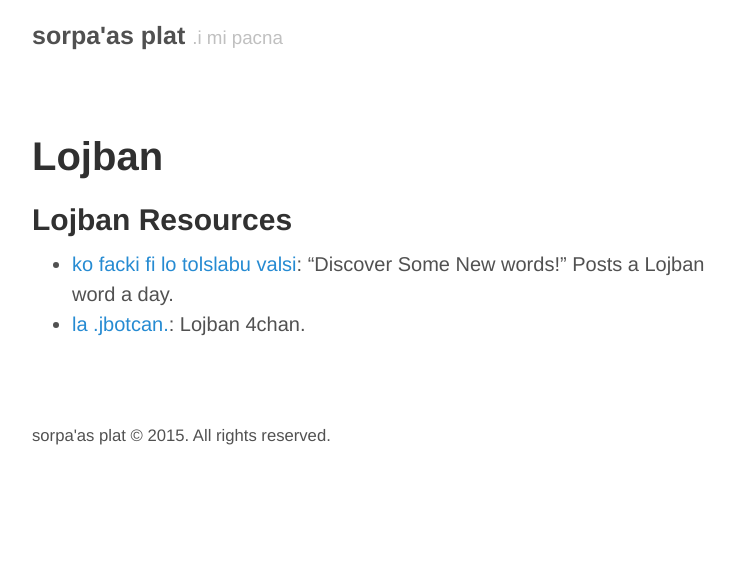
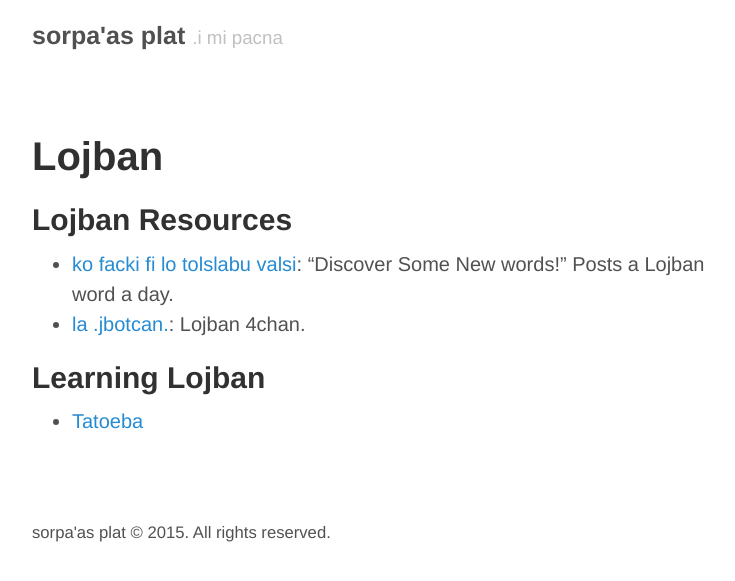
Before and after one commit to sorpaas/sorpaas.com, a Jekyll site: the page built from _wiki/lojban.md, in a window 1280 px wide. Shown: the top 581 px of the page, without its empty margins (258-993 px from the left). Built offline with Jekyll 4.4.1, drawn with Linux system fonts in a browser that asks for light colours; Markdown is read by kramdown in place of the engine named in the settings; comment, search, counter and statistics services are not loaded.

Commit message:
add lojban links

```diff
--- a/_wiki/lojban.md
+++ b/_wiki/lojban.md
@@ -8,3 +8,8 @@ Lojban Resources
 
 * [ko facki fi lo tolslabu valsi](http://valsi.blogspot.hk/): “Discover Some New words!” Posts a Lojban word a day.
 * [la .jbotcan.](http://jbotcan.org/): Lojban 4chan.
+
+Learning Lojban
+--------
+
+* [Tatoeba](http://tatoeba.org)
```
